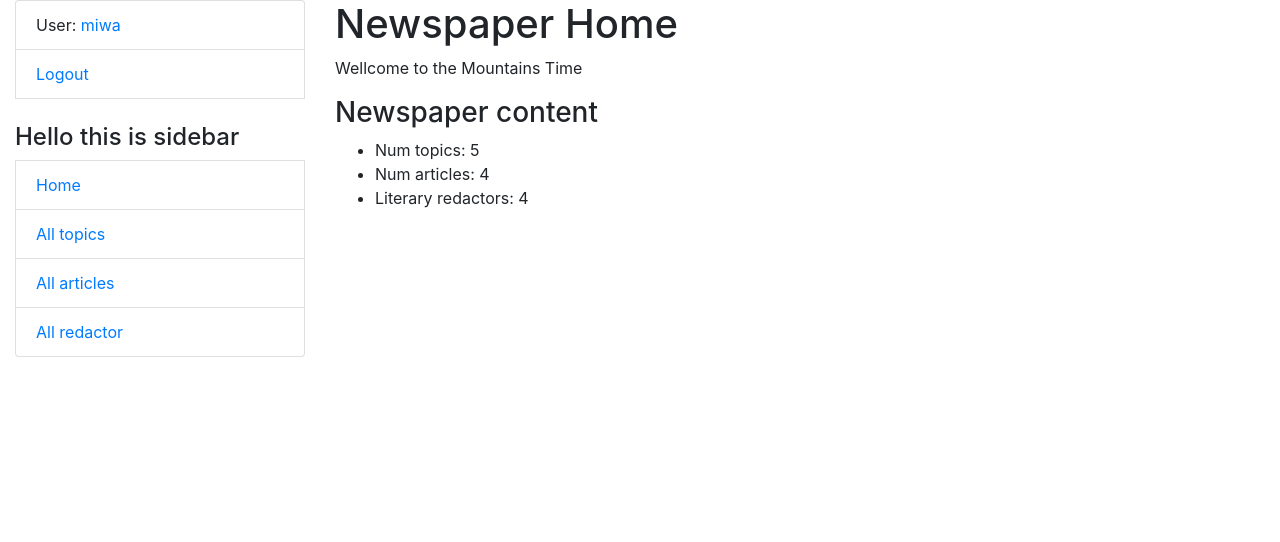
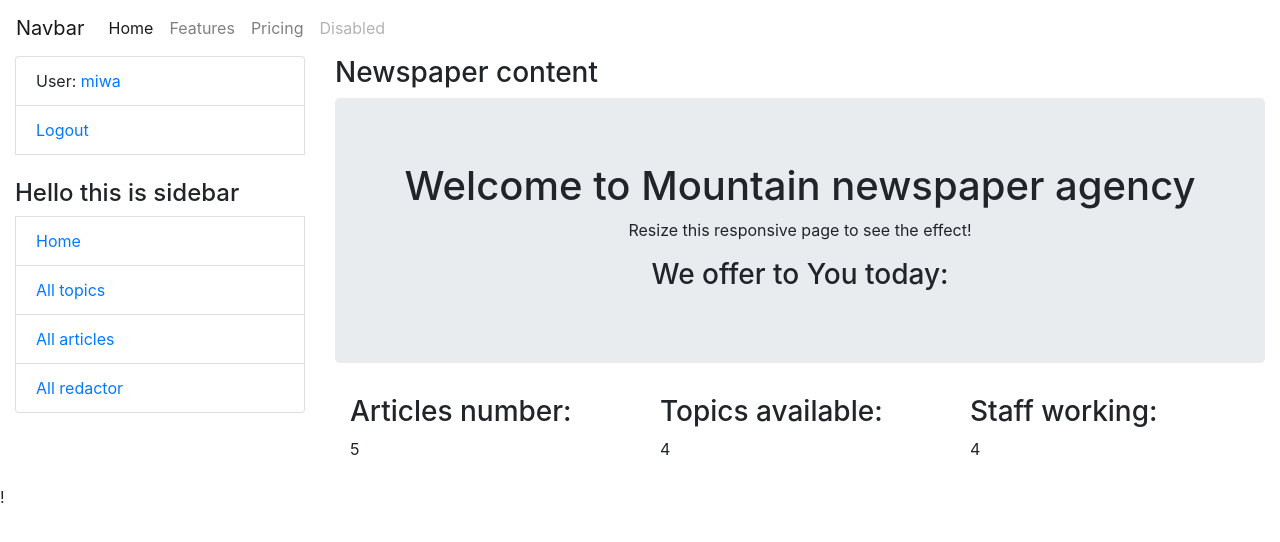
Before and after one commit to skmiwa1/newspaper-agency, a Django app: page / in a window 1280 px wide. Shown: the top 542 px of the page. Run offline with Django 4.2, Linux system fonts and the light colour scheme; a user stored in the database is signed in; data comes from the database, SQL or seed files in the repository; both versions use the stored data as it was after the commit; some libraries are stand-ins or nearby versions.

Commit message:
add bootstrap navbar

```diff
--- a/templates/base.html
+++ b/templates/base.html
@@ -8,10 +8,43 @@
     <meta name="viewport"
           content="width=device-width, user-scalable=no, initial-scale=1.0, maximum-scale=1.0, minimum-scale=1.0">
     <meta http-equiv="X-UA-Compatible" content="ie=edge">
-    <link rel="stylesheet" href="https://cdn.jsdelivr.net/npm/bootstrap@4.6.2/dist/css/bootstrap.min.css" integrity="sha384-xOolHFLEh07PJGoPkLv1IbcEPTNtaed2xpHsD9ESMhqIYd0nLMwNLD69Npy4HI+N" crossorigin="anonymous">
 
+    <link rel="stylesheet" href="https://cdn.jsdelivr.net/npm/bootstrap@4.6.2/dist/css/bootstrap.min.css" >
+    <script src="https://code.jquery.com/jquery-3.2.1.slim.min.js"></script>
+    <script src="https://cdn.jsdelivr.net/npm/bootstrap@4.0.0/dist/js/bootstrap.min.js" ></script>
+
+    <link rel="stylesheet" href="static/css/style.css">
+    <link rel="stylesheet" href="https://cdn.jsdelivr.net/npm/@fortawesome/fontawesome-free@6.2.1/css/fontawesome.min.css">
 </head>
 <body>
+
+<section id="nav-bar">
+
+<nav class="navbar navbar-expand-lg navbar-light">
+  <a class="navbar-brand" href="#">Navbar</a>
+  <button class="navbar-toggler" type="button" data-toggle="collapse" data-target="#navbarNav" aria-controls="navbarNav" aria-expanded="false" aria-label="Toggle navigation">
+    <span class="navbar-toggler-icon"></span>
+  </button>
+  <div class="collapse navbar-collapse" id="navbarNav">
+    <ul class="navbar-nav">
+      <li class="nav-item active">
+        <a class="nav-link" href="#">Home <span class="sr-only">(current)</span></a>
+      </li>
+      <li class="nav-item">
+        <a class="nav-link" href="#">Features</a>
+      </li>
+      <li class="nav-item">
+        <a class="nav-link" href="#">Pricing</a>
+      </li>
+      <li class="nav-item">
+        <a class="nav-link disabled" href="#" tabindex="-1" aria-disabled="true">Disabled</a>
+      </li>
+    </ul>
+  </div>
+</nav>
+
+</section>
+
 <html>
     <div class="container-fluid">
         <div class="row">
@@ -36,3 +69,5 @@
 <h1>
 
 </h1>
+
+!
--- a/templates/newspaper/index.html
+++ b/templates/newspaper/index.html
@@ -1,13 +1,39 @@
 {% extends "base.html" %}
 
 {% block content %}
-    <h1>Newspaper Home</h1>
-    <p>Wellcome to the Mountains Time</p>
     <h3>Newspaper content</h3>
-    <ul>
-        <li>Num topics: {{ num_topics }}</li>
-        <li>Num articles: {{ num_articles }}</li>
-        <li>Literary redactors: {{ num_redactors }}</li>
-    </ul>
+
 {#  <p>You have visited this page {{ num_visits }} time{{ num_visits|pluralize }}.</p>#}
+
+
+
+
+
+
+<div class="jumbotron text-center">
+  <h1>Welcome to Mountain newspaper agency</h1>
+  <p>Resize this responsive page to see the effect!</p>
+  <h3>We offer to You today:</h3>
+
+
+</div>
+<div class="container">
+  <div class="row">
+    <div class="col-sm-4">
+      <h3>Articles number:</h3>
+      <p>{{ num_topics }}</p>
+
+    </div>
+    <div class="col-sm-4">
+      <h3>Topics available:</h3>
+      <p>{{ num_articles }}</p>
+
+    </div>
+    <div class="col-sm-4">
+      <h3>Staff working:</h3>
+      <p>{{ num_redactors }}</p>
+    </div>
+  </div>
+</div>
+
 {% endblock %}
```
Also changed, not shown: db.sqlite3, templates/static/css/style.css (added).
